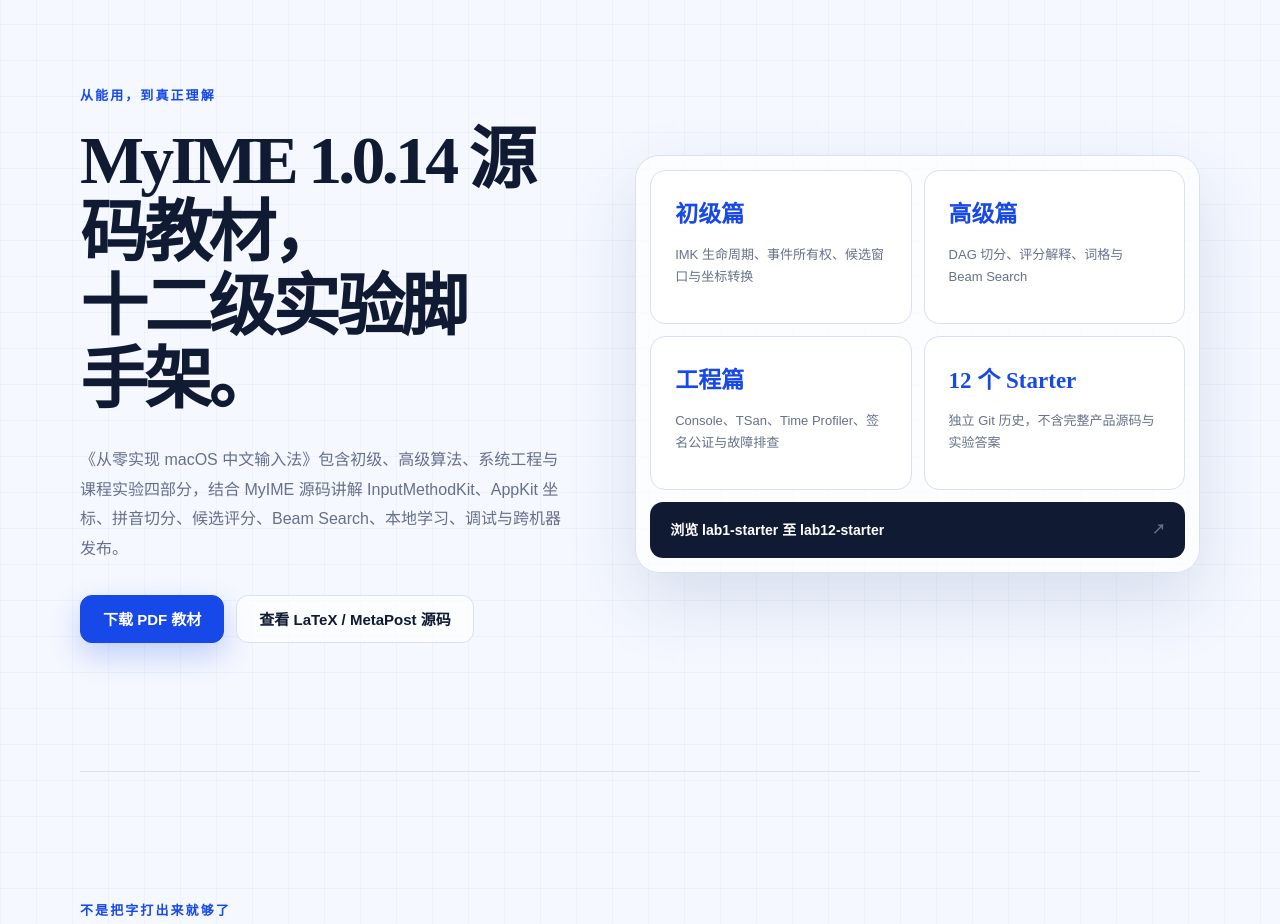
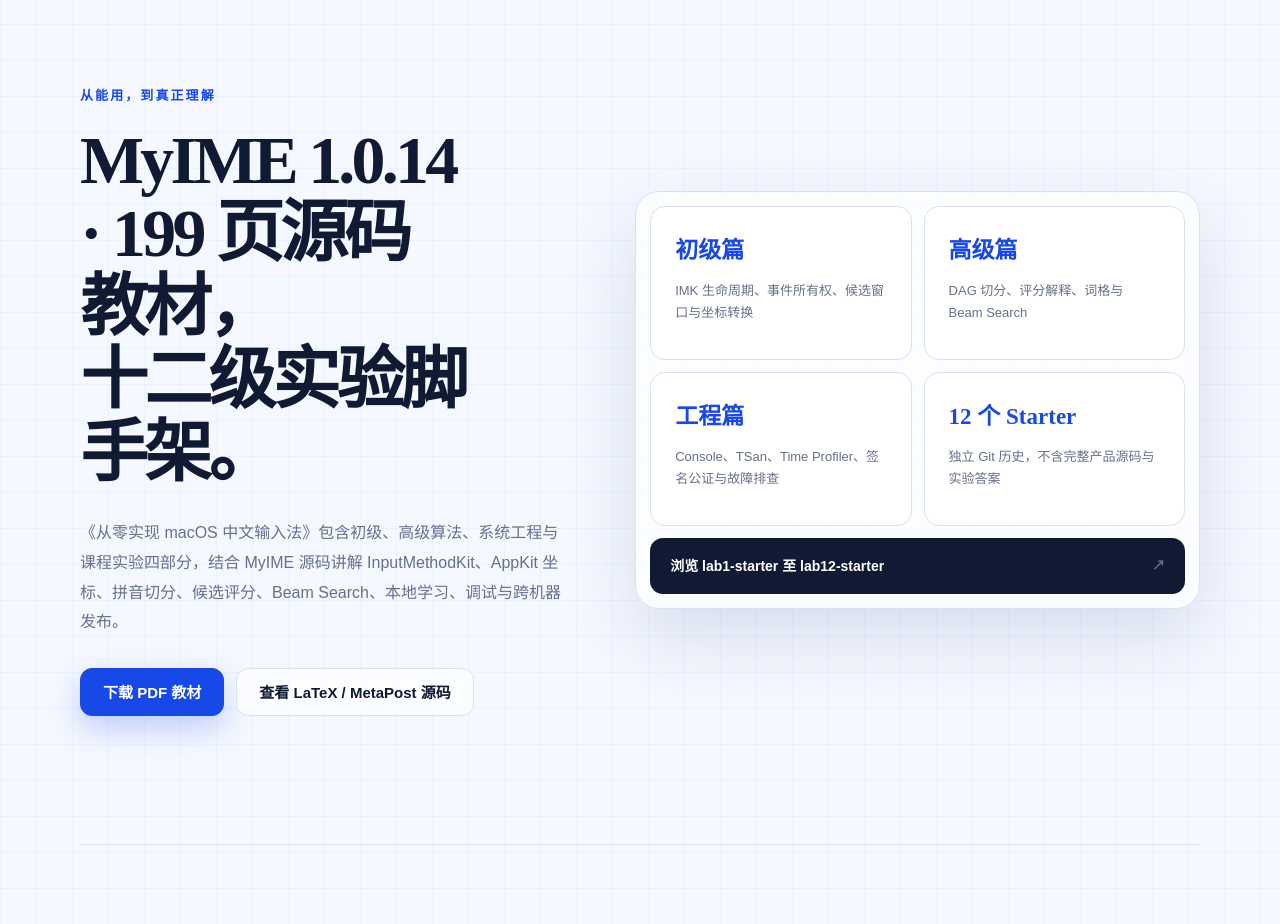
Before and after one commit to bennix/MyIME, a plain HTML site: page docs/index.html in a window 1280 px wide. Shown: the part 3000-3924 px from the top of the page. Drawn offline with Linux system fonts and the light colour scheme.

Commit message:
Show the verified 199-page textbook length on the landing page

```diff
--- a/docs/index.html
+++ b/docs/index.html
@@ -102,7 +102,7 @@
     <section class="course section-shell" id="course" aria-labelledby="course-title">
       <div class="course-copy">
         <p class="eyebrow">从能用，到真正理解</p>
-        <h2 id="course-title">MyIME 1.0.14 源码教材，<br>十二级实验脚手架。</h2>
+        <h2 id="course-title">MyIME 1.0.14 · 199 页源码教材，<br>十二级实验脚手架。</h2>
         <p>《从零实现 macOS 中文输入法》包含初级、高级算法、系统工程与课程实验四部分，结合 MyIME 源码讲解 InputMethodKit、AppKit 坐标、拼音切分、候选评分、Beam Search、本地学习、调试与跨机器发布。</p>
         <div class="course-actions">
           <a class="button primary" href="https://github.com/bennix/MyIME/raw/refs/heads/main/output/pdf/MyIME-Textbook.pdf">下载 PDF 教材</a>
```
